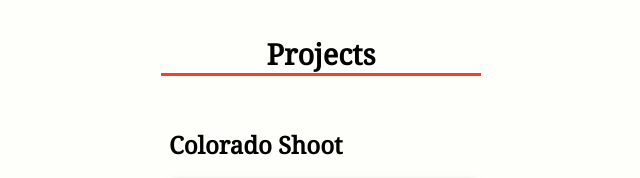
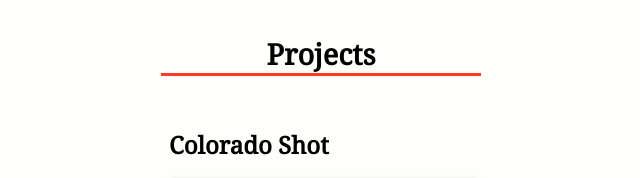
Before and after one commit to sgamarro/final-portfolio, a website: page public/index.html in a window 1280 px wide. Shown: the part 920-1098 px from the top of the page, 319-959 px from the left. Drawn offline with Linux system fonts and the light colour scheme.

Commit message:
heroku push

```diff
--- a/public/index.html
+++ b/public/index.html
@@ -88,7 +88,7 @@
             <h3>Projects</h3>
             <div class="projects-container">
                 <div class="project-info-card">
-                    <h2>Colorado Shoot</h2>
+                    <h2>Colorado Shot</h2>
                     <img src="images/project1.jpg" alt="project-image">
                     <div class="project-links">
                         <a href="https://github.com/sgamarro/Colorado-Shot-New.git" target="_blank">Github</a>
```
